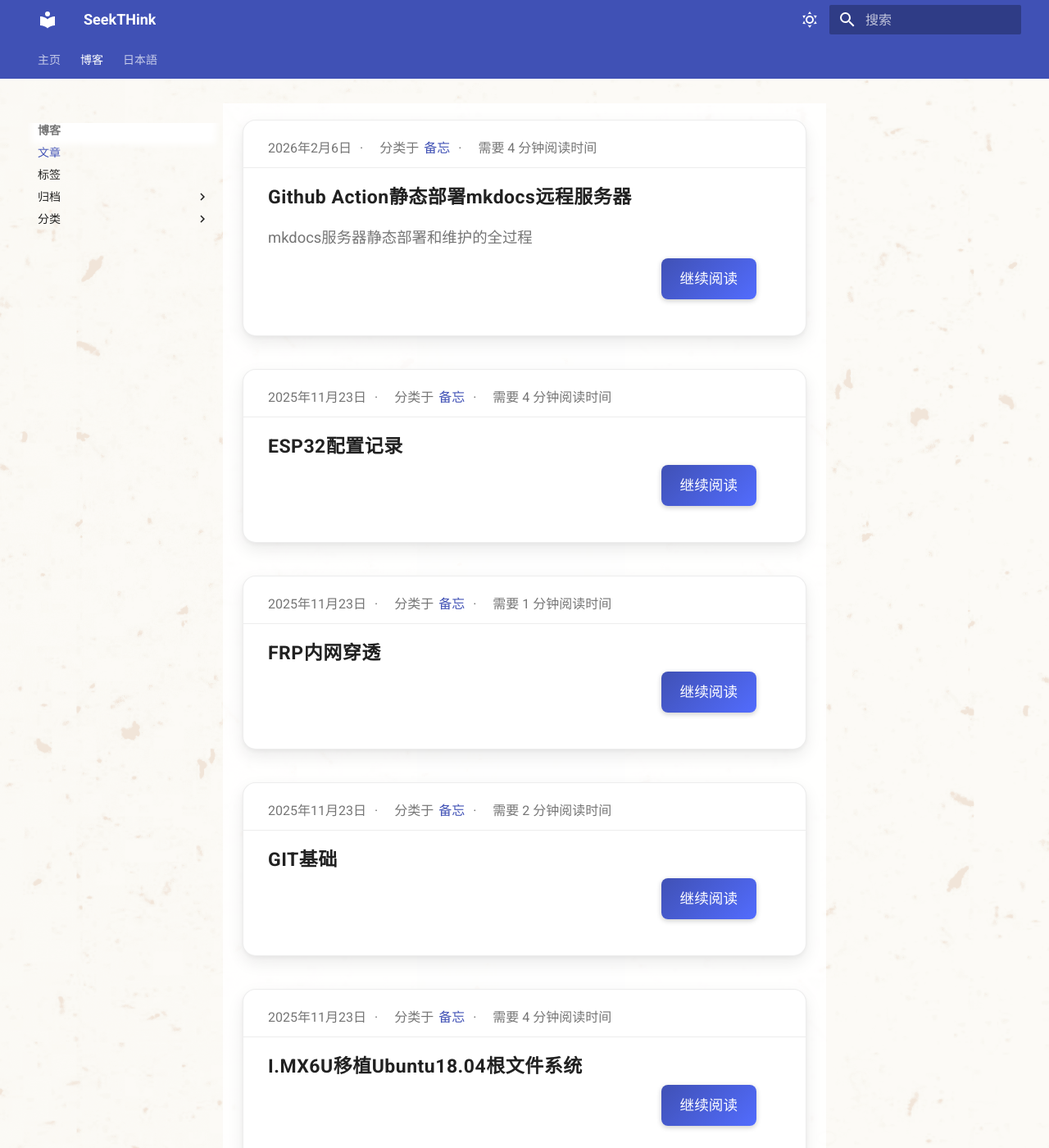
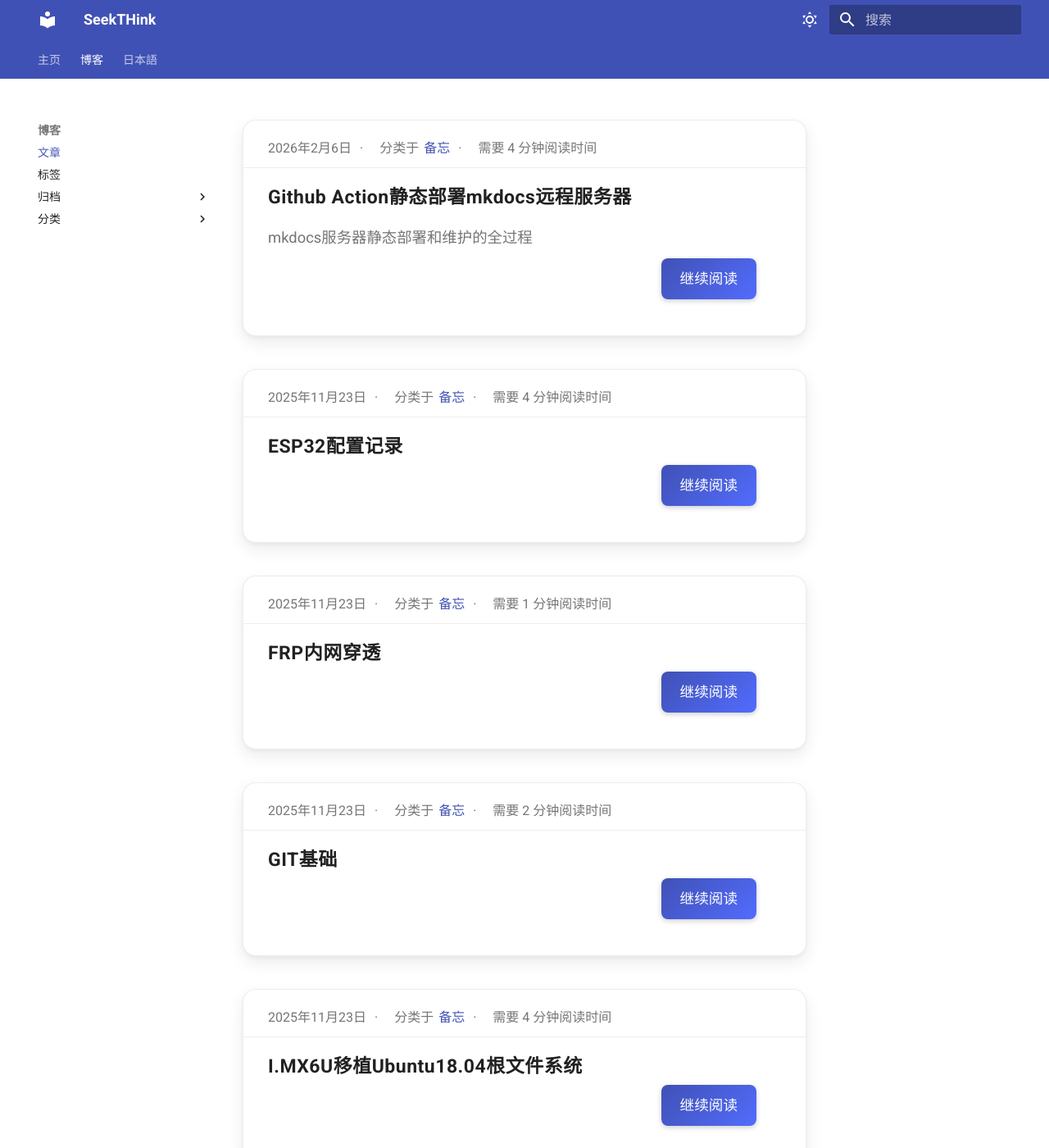
Before and after one commit to WalterYangg/Mkdocs, an MkDocs documentation site: the page built from docs/blog/index.md, in a window 1280 px wide and 1400 px high. Shown: the whole window at 82% size. Built offline with MkDocs 1.6.1 and Material for MkDocs 9.7.7, drawn with Linux system fonts in a browser that asks for light colours.

Commit message:
修复背景4

```diff
--- a/docs/styles/homepage.css
+++ b/docs/styles/homepage.css
@@ -104,42 +104,6 @@ body.is-homepage #settingsPanel.active {
     --border-color: rgba(255, 255, 255, 0.08);
     --shadow: 0 1px 3px rgba(0, 0, 0, 0.2);
 }
-
-/* ==================== 全局背景样式（所有页面） ==================== */
-/* 使用 ::before 伪元素，不需要修改 HTML */
-body::before {
-    content: '';
-    position: fixed;
-    top: 0;
-    left: 0;
-    right: 0;
-    bottom: 0;
-    background-image: var(--background-image);
-    background-size: cover;
-    background-position: center;
-    background-repeat: no-repeat;
-    z-index: -2;  /* 比主页背景层更低 */
-    opacity: var(--background-opacity);
-    pointer-events: none;
-}
-
-/* 仅移除主内容区背景，保留导航栏和页脚原主题样式 */
-.md-main,
-.md-main__inner {
-    background: transparent !important;
-}
-
-/* 亮色主题下内容区半透明，让背景可见 */
-.md-content {
-    background: rgba(255, 255, 255, 0.85) !important;
-}
-
-/* 暗色主题下内容区半透明 */
-[data-md-color-scheme="slate"] .md-content {
-    background: rgba(30, 30, 30, 0.85) !important;
-}
-
-/* 注意：不修改 .md-header, .md-tabs, .md-footer 以保留原主题 */
 
 /* ==================== 主页样式（只在 is-homepage 时应用） ==================== */
 body.is-homepage {
```
